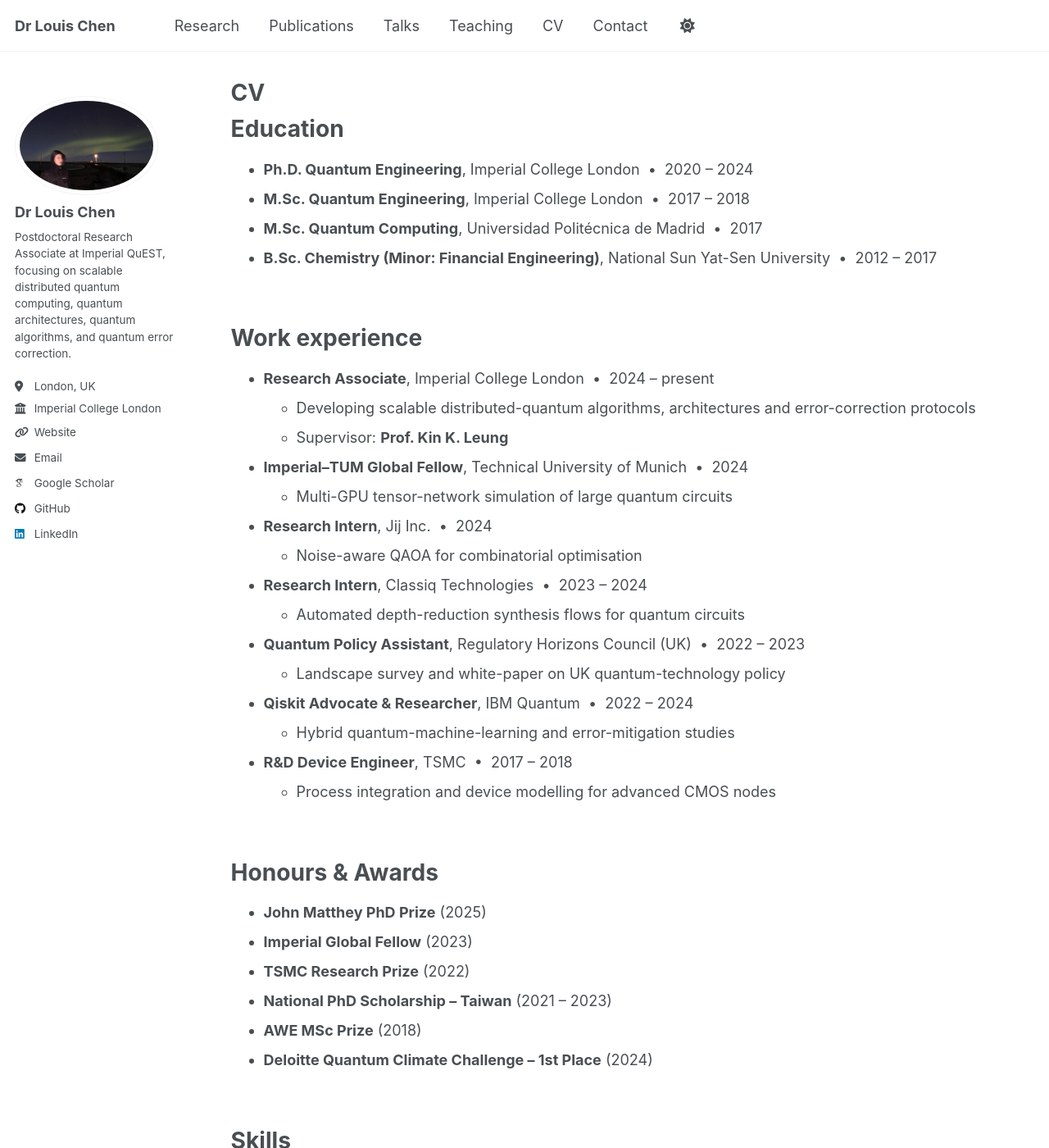
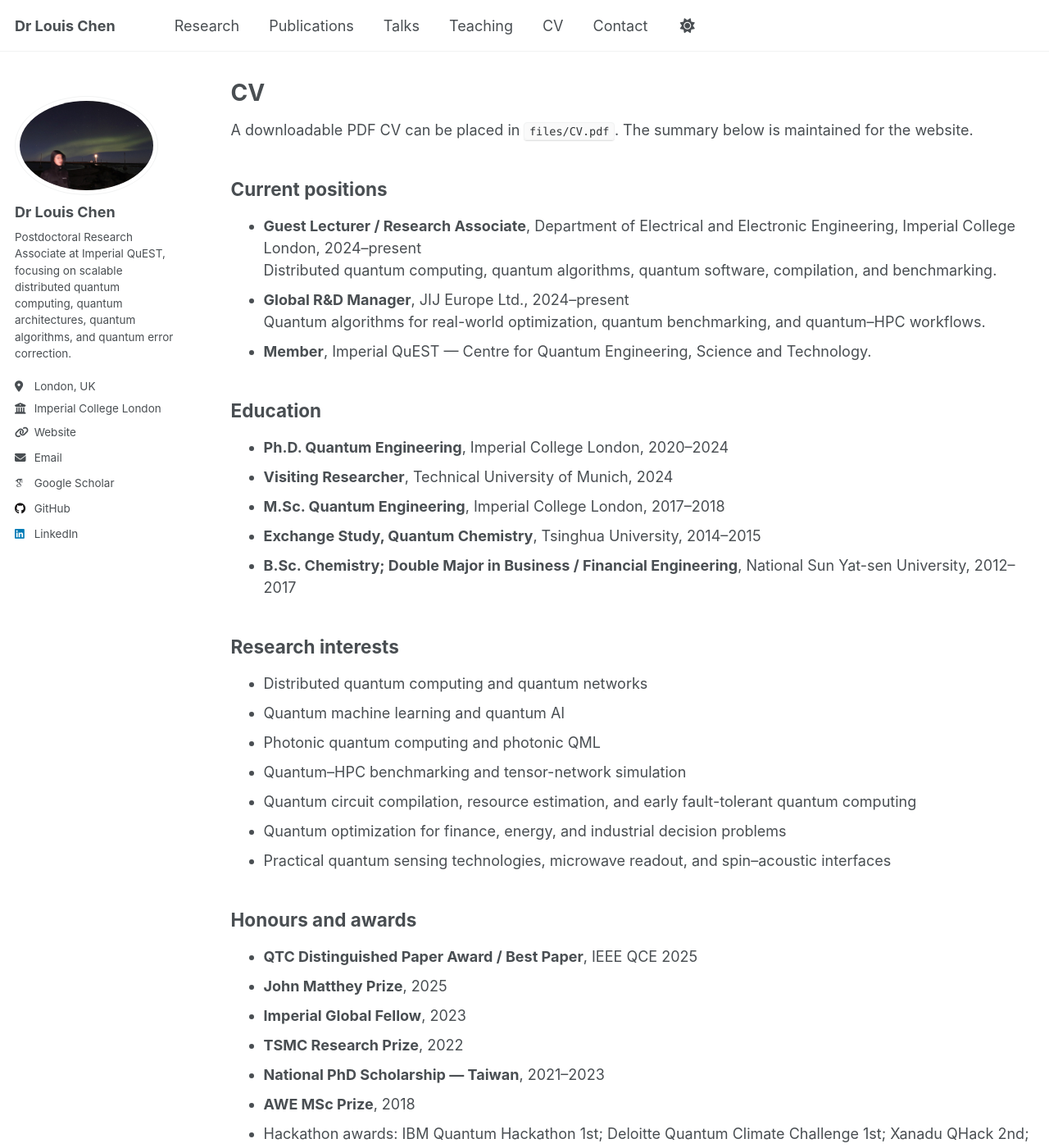
Before and after one commit to Louisanity/louisanity.github.io, a Jekyll site: the page built from _pages/cv.md, in a window 1280 px wide and 1400 px high. Shown: the whole window at 82% size. Built offline with Jekyll 4.4.1, drawn with Linux system fonts in a browser that asks for light colours; some web fonts are replaced; some of the changed text lies outside the part shown.

Commit message:
Update cv.md

```diff
--- a/_pages/cv.md
+++ b/_pages/cv.md
@@ -1,6 +1,6 @@
 ---
 layout: archive
-title:  "CV"
+title: "CV"
 permalink: /cv/
 author_profile: true
 redirect_from:
@@ -9,86 +9,72 @@ redirect_from:
 
 {% include base_path %}
 
-Education
-======
-* **Ph.D. Quantum Engineering**, Imperial College London &nbsp;•&nbsp; 2020 – 2024
-* **M.Sc. Quantum Engineering**, Imperial College London &nbsp;•&nbsp; 2017 – 2018
-* **M.Sc. Quantum Computing**, Universidad Politécnica de Madrid &nbsp;•&nbsp; 2017
-* **B.Sc. Chemistry (Minor: Financial Engineering)**, National Sun Yat-Sen University &nbsp;•&nbsp; 2012 – 2017
+A downloadable PDF CV can be placed in `files/CV.pdf`. The summary below is maintained for the website.
 
-<br/>
+## Current positions
 
-Work experience
-======
-* **Research Associate**, Imperial College London &nbsp;•&nbsp; 2024 – present
-  * Developing scalable distributed-quantum algorithms, architectures and error-correction protocols
-  * Supervisor: **Prof. Kin K. Leung**
-* **Imperial–TUM Global Fellow**, Technical University of Munich &nbsp;•&nbsp; 2024
-  * Multi-GPU tensor-network simulation of large quantum circuits
-* **Research Intern**, Jij Inc. &nbsp;•&nbsp; 2024
-  * Noise-aware QAOA for combinatorial optimisation
-* **Research Intern**, Classiq Technologies &nbsp;•&nbsp; 2023 – 2024
-  * Automated depth-reduction synthesis flows for quantum circuits
-* **Quantum Policy Assistant**, Regulatory Horizons Council (UK) &nbsp;•&nbsp; 2022 – 2023
-  * Landscape survey and white-paper on UK quantum-technology policy
-* **Qiskit Advocate & Researcher**, IBM Quantum &nbsp;•&nbsp; 2022 – 2024
-  * Hybrid quantum-machine-learning and error-mitigation studies
-* **R&D Device Engineer**, TSMC &nbsp;•&nbsp; 2017 – 2018
-  * Process integration and device modelling for advanced CMOS nodes
+- **Guest Lecturer / Research Associate**, Department of Electrical and Electronic Engineering, Imperial College London, 2024–present
+  Distributed quantum computing, quantum algorithms, quantum software, compilation, and benchmarking.
+- **Global R&D Manager**, JIJ Europe Ltd., 2024–present
+  Quantum algorithms for real-world optimization, quantum benchmarking, and quantum–HPC workflows.
+- **Member**, Imperial QuEST — Centre for Quantum Engineering, Science and Technology.
 
-<br/>
+## Education
 
-Honours & Awards
-======
-* **John Matthey PhD Prize** (2025)
-* **Imperial Global Fellow** (2023)
-* **TSMC Research Prize** (2022)
-* **National PhD Scholarship – Taiwan** (2021 – 2023)
-* **AWE MSc Prize** (2018)
-* **Deloitte Quantum Climate Challenge – 1st Place** (2024)
+- **Ph.D. Quantum Engineering**, Imperial College London, 2020–2024
+- **Visiting Researcher**, Technical University of Munich, 2024
+- **M.Sc. Quantum Engineering**, Imperial College London, 2017–2018
+- **Exchange Study, Quantum Chemistry**, Tsinghua University, 2014–2015
+- **B.Sc. Chemistry; Double Major in Business / Financial Engineering**, National Sun Yat-sen University, 2012–2017
 
-<br/>
+## Research interests
 
-Skills
-======
-* **Programming**: Python, C/C++, Julia, MATLAB, R, LaTeX
-* **Quantum SDKs**: Qiskit, Cirq, PennyLane, Pytket, CUDA-Q
-* **ML / HPC**: PyTorch, TensorFlow, cuTensorNet, multi-GPU programming
-* **EDA / Simulation**: Gem5, TCAD, SPICE
-* **Domains**: Distributed quantum algorithms, error correction, circuit optimisation & resource estimation
+- Distributed quantum computing and quantum networks
+- Quantum machine learning and quantum AI
+- Photonic quantum computing and photonic QML
+- Quantum–HPC benchmarking and tensor-network simulation
+- Quantum circuit compilation, resource estimation, and early fault-tolerant quantum computing
+- Quantum optimization for finance, energy, and industrial decision problems
+- Practical quantum sensing technologies, microwave readout, and spin–acoustic interfaces
 
-<br/>
+## Honours and awards
 
-Service & Leadership
-======
-* Chair, **Imperial Quantum Technology Society**
-* Postgraduate Research Academic Officer (Engineering), Imperial College London
-* Reviewer for *Quantum Machine Intelligence*, *Quantum Information Processing*, *Advanced Quantum Technologies*, IEEE CIM
-* Program Committee: **IEEE QCE 2026**, **ICASSP 2025**, **ICMLA 2024–25**
-* Workshop organiser: InfoCom QuNAP 2025, ISCAS Quantum AI 2025
+- **QTC Distinguished Paper Award / Best Paper**, IEEE QCE 2025
+- **John Matthey Prize**, 2025
+- **Imperial Global Fellow**, 2023
+- **TSMC Research Prize**, 2022
+- **National PhD Scholarship — Taiwan**, 2021–2023
+- **AWE MSc Prize**, 2018
+- Hackathon awards: IBM Quantum Hackathon 1st; Deloitte Quantum Climate Challenge 1st; Xanadu QHack 2nd; Blaise Pascal Quantum Challenge 3rd; MIT iQuHack 3rd
 
-<br/>
+## Selected grants and funding
 
-Publications
-======
-<ul>
+- **Imperial QuEST Seed Funding**, Realizing Quantum Optical Neural Networks through Programmable Photonic Processors, 2024
+- **Imperial QuEST Seed Funding**, Distributed Photonic Quantum Neural Networks for Distributed Learning in Medical Neuroimaging, 2025
+- **Imperial–TUM Global Fellows Fund**, Quantum Software for Distributed Quantum Computing
+- **ICoNYCh Exchange Fund**, Quantum Machine Learning in Quantum–HPC
+
+## Selected publications
+
 {% for post in site.publications reversed %}
   {% include archive-single-cv.html %}
 {% endfor %}
-</ul>
 
-Talks
-======
-<ul>
-{% for post in site.talks reversed %}
-  {% include archive-single-talk-cv.html %}
-{% endfor %}
-</ul>
+## Professional activities
 
-Teaching
-======
-<ul>
-{% for post in site.teaching reversed %}
-  {% include archive-single-cv.html %}
-{% endfor %}
-</ul>
+- **Editor:** APL Machine Learning — Quantum Artificial Intelligence Special Topic
+- **Journal reviewer:** Quantum Machine Intelligence; Quantum Information Processing; Advanced Quantum Technologies; IEEE Computational Intelligence Magazine; Neurocomputing
+- **Conference reviewer:** IEEE IJCNN; IEEE ICASSP; IEEE QCE; ICMLA; ICALP
+- **Special session / workshop organiser:** INFOCOM QuNAP Workshop 2025; ISCAS Special Session 2025; IEEE QAI Special Session 2025; QCNC QC4C3 2026; IEEE QCE QuBench 2026
+- **Grant proposal reviewer:** Research Grants Council of Hong Kong — quantum topics
+- **Invited / plenary speaker:** DCTL Manchester 2025; ICS Salt Lake City 2025; Quantum Innovation Summit Dubai 2024; MRS Cancun 2023
+- **Policy contributor:** Regulating Quantum Technology Applications, 2024
+- **Mentorship:** IBM Quantum, QOSF, QWorld QIntern, Imperial Quantum Technology Society
+
+## Skills
+
+- **Programming:** Python, C/C++, Julia, MATLAB, Java, R, LaTeX, Linux
+- **Quantum SDKs:** Qiskit, Cirq, PennyLane, Pytket, CUDA-Q
+- **ML / HPC:** PyTorch, TensorFlow, tensor networks, CUDA, cuTensorNet, MPI
+- **Simulation / devices:** Gem5, TCAD, SPICE, microwave/EPR instrumentation
+- **Domains:** Distributed quantum algorithms, quantum machine learning, quantum error correction, circuit optimization, benchmarking, and resource estimation
```
